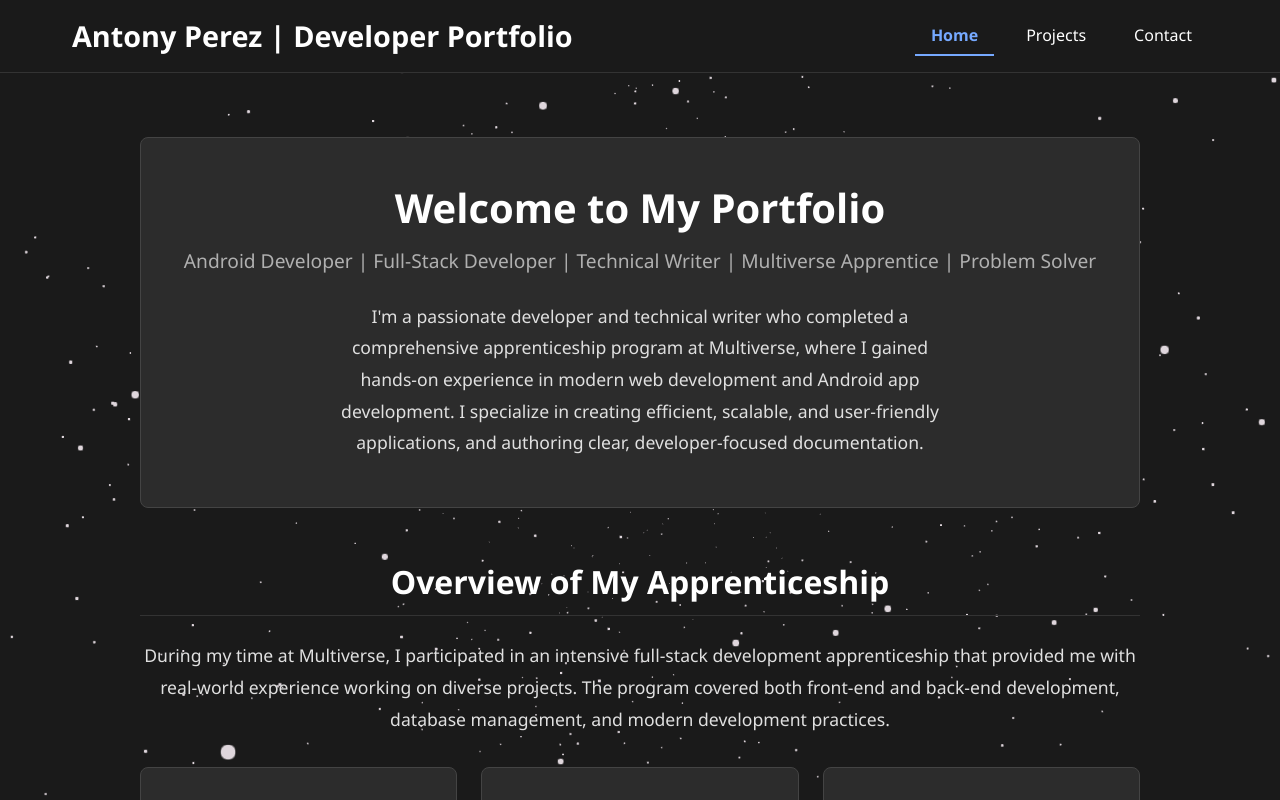
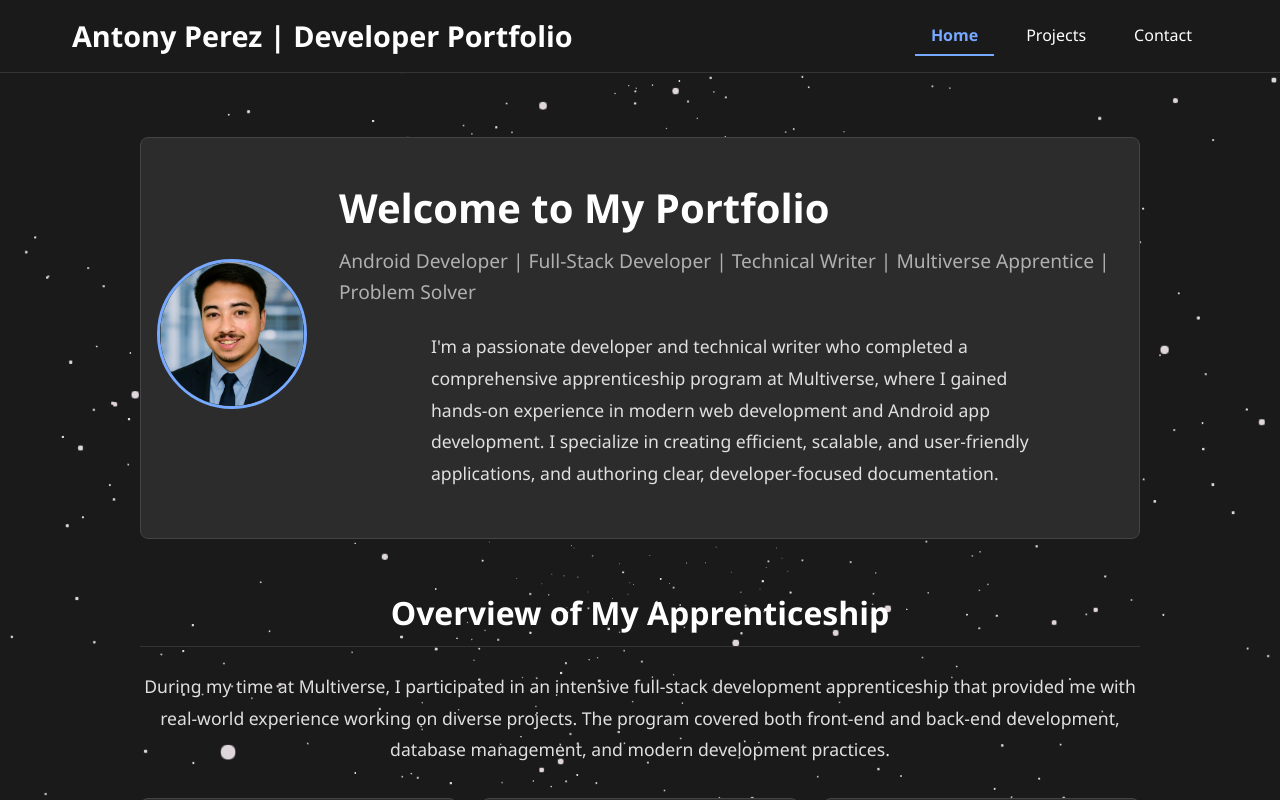
Before and after one commit to AntonyPerez0/Portfolio-site, a React (Vite) app: page / in a window 1280 px wide. Shown: the top 800 px of the page. Built offline with nearby package versions, Linux system fonts and the light colour scheme.

Commit message:
added my profile pic

```diff
--- a/src/components/Homepage.css
+++ b/src/components/Homepage.css
@@ -165,3 +165,38 @@
     font-size: 1.6rem;
   }
 }
+.hero-content-container {
+  display: flex;
+  align-items: center;
+  gap: 2rem;
+  width: 100%;
+}
+
+.hero-image-container {
+  flex-shrink: 0;
+}
+
+.hero-image {
+  width: 150px;
+  height: 150px;
+  border-radius: 50%;
+  object-fit: cover;
+  border: 3px solid #76a9ff;
+}
+
+.hero-text-content {
+  flex: 1;
+  text-align: left;
+}
+
+/* Responsive adjustments for the new layout */
+@media (max-width: 768px) {
+  .hero-content-container {
+    flex-direction: column;
+    text-align: center;
+  }
+
+  .hero-text-content {
+    text-align: center;
+  }
+}
--- a/src/components/Homepage.jsx
+++ b/src/components/Homepage.jsx
@@ -1,11 +1,16 @@
 import React from 'react'
 import './Homepage.css'
+import profilePhoto from '../assets/profile-photo.jpg' // Import your photo
 
 const Homepage = () => {
   return (
     <div className="homepage">
       <section className="hero-section">
-        <div className="hero-content">
+        <div className="hero-content-container">
+          <div className="hero-image-container">
+            <img src={profilePhoto} alt="Antony Perez" className="hero-image" />
+          </div>
+          <div className="hero-text-content">
             <h1 className="hero-title">Welcome to My Portfolio</h1>
             <p className="hero-subtitle">
               Android Developer | Full-Stack Developer | Technical Writer | Multiverse Apprentice | Problem Solver
@@ -15,6 +20,7 @@ const Homepage = () => {
               at Multiverse, where I gained hands-on experience in modern web development and Android app development.
               I specialize in creating efficient, scalable, and user-friendly applications, and authoring clear, developer-focused documentation.
             </p>
+          </div>
         </div>
       </section>
 
```
Also changed, not shown: src/assets/profile-photo.jpg (added). Lines whose indentation alone changed are shown as unchanged.
